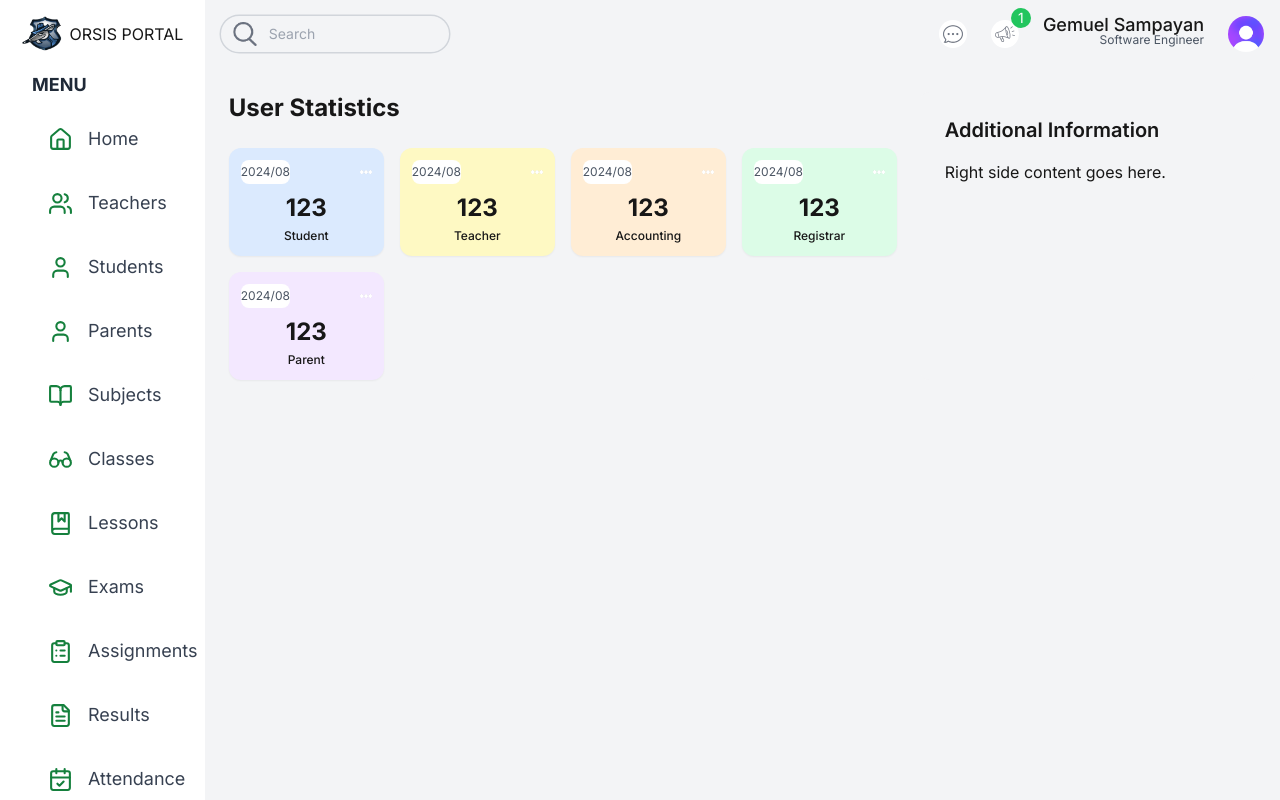
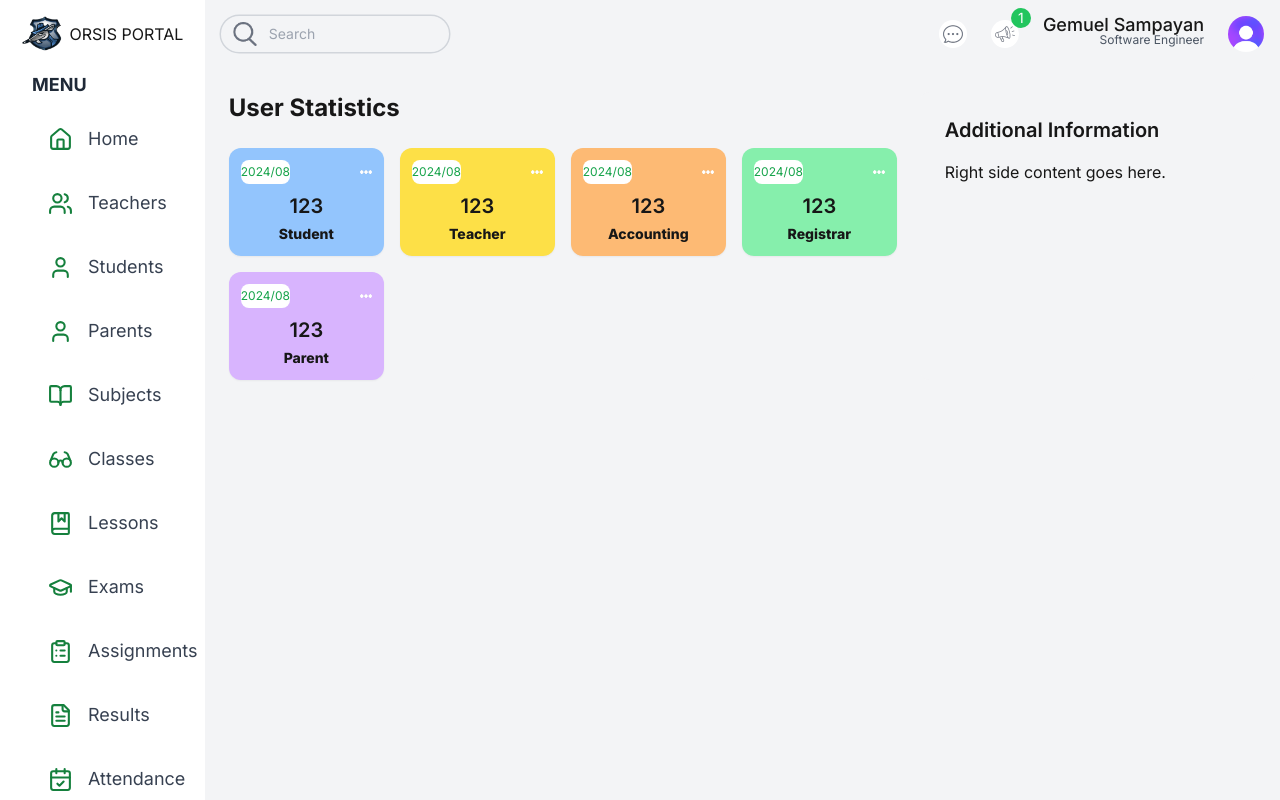
Before and after one commit to Mgtsampayan/Olivarez-University, a Next.js app in the folder frontend/: page /admin in a window 1280 px wide. Shown: the top 800 px of the page. Built offline with nearby package versions, Linux system fonts and the light colour scheme.

Commit message:
Software Engineer

```diff
--- a/frontend/src/components/UserCard.tsx
+++ b/frontend/src/components/UserCard.tsx
@@ -4,29 +4,29 @@ const UserCard = ({ type }: { type: string }) => {
     const getBackgroundColor = () => {
         switch (type) {
             case 'student':
-                return 'bg-blue-100';
+                return 'bg-blue-300';
             case 'teacher':
-                return 'bg-yellow-100';
+                return 'bg-yellow-300';
             case 'accounting':
-                return 'bg-orange-100';
+                return 'bg-orange-300';
             case 'registrar':
-                return 'bg-green-100';
+                return 'bg-green-300';
             case 'parent':
-                return 'bg-purple-100';
+                return 'bg-purple-300';
             default:
-                return 'bg-gray-100';
+                return 'bg-gray-300';
         }
     }
 
     return (
         <div className={`${getBackgroundColor()} rounded-xl p-3 flex flex-col justify-between shadow-sm hover:shadow-md transition-shadow duration-300`}>
             <div className="flex justify-between items-center text-xs text-gray-600 mb-2">
-                <span className="text-[12px] bg-white rounded-lg py-1">2024/08</span>
+                <span className="text-[12px] bg-white rounded-lg py-1 text-green-600">2024/08</span>
                 <Image src="/more.png" alt="" width={12} height={12} />
             </div>
             <div className="text-center">
-                <h1 className="text-2xl font-bold mb-1">123</h1>
-                <h2 className="text-xs font-medium capitalize truncate">{type}</h2>
+                <h1 className="text-xl font-semibold mb-1">123</h1>
+                <h2 className="text-sm font-extrabold capitalize truncate">{type}</h2>
             </div>
         </div>
     )
```
